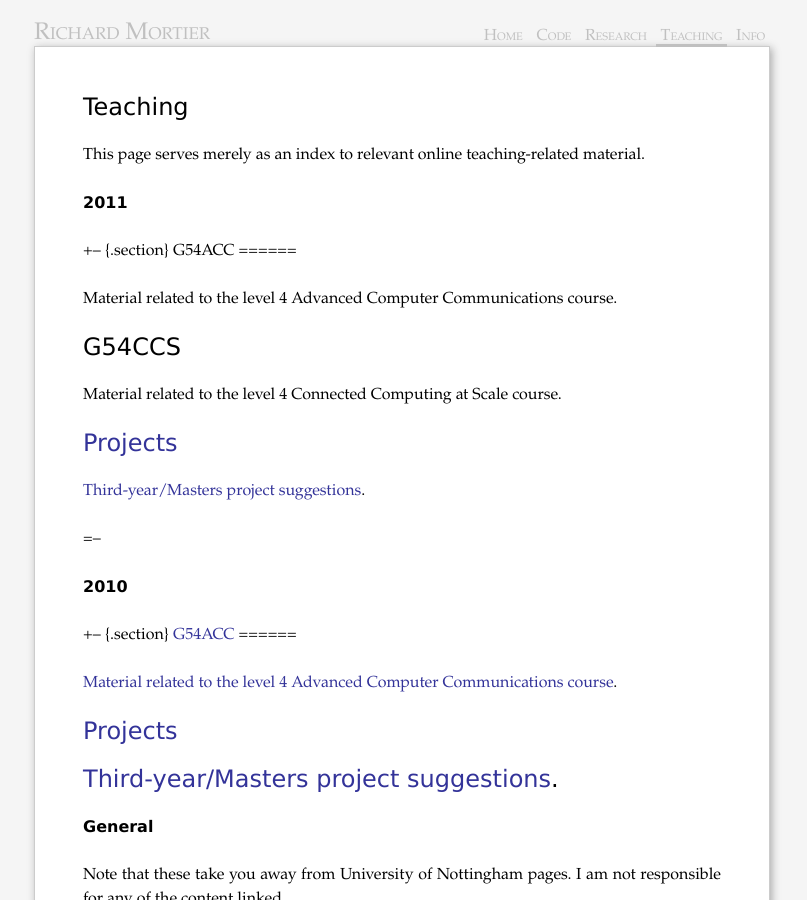
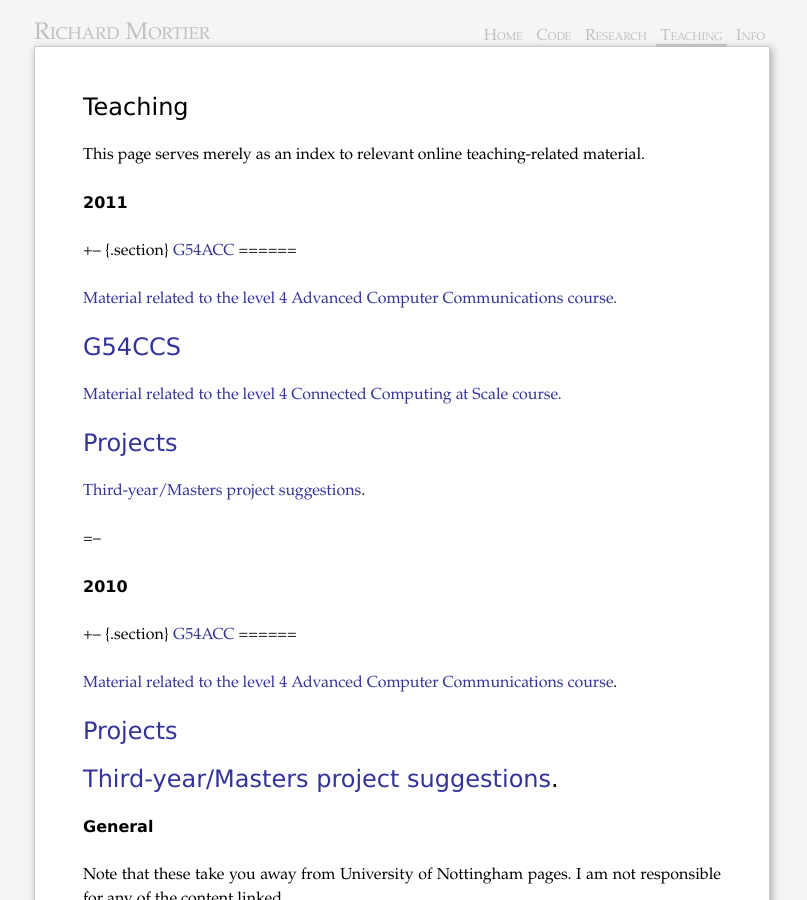
Before and after one commit to mor1/mort-www, a Jekyll site: the page built from teaching/index.md, in a window 1280 px wide and 900 px high. Shown: the whole window, without its empty margins (238-1045 px from the left). Built offline with Jekyll 4.4.1, drawn with Linux system fonts in a browser that asks for light colours; Markdown is read by kramdown in place of the engine named in the settings; part of the change alters nothing that is shown.

Commit message:
teaching index to new modules

```diff
--- a/teaching/index.md
+++ b/teaching/index.md
@@ -15,15 +15,15 @@ teaching-related material.
 ----
 
 +-- {.section}
-G54ACC
+[G54ACC][2011-g54acc]
 ======
 
-Material related to the level 4 Advanced Computer Communications course.
+[Material related to the level 4 Advanced Computer Communications course.][2011-g54acc]
 
-G54CCS
+[G54CCS][2011-g54ccs]
 ======
 
-Material related to the level 4 Connected Computing at Scale course.
+[Material related to the level 4 Connected Computing at Scale course.][2011-g54ccs]
 
 
 [Projects][2011-projects]
```
